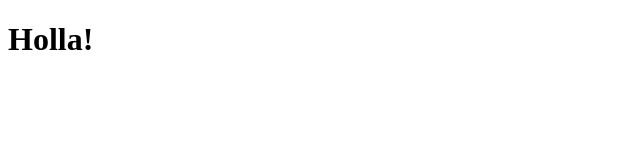
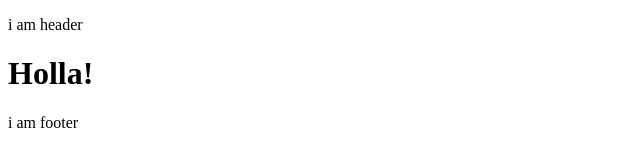
Before and after one commit to AlanOftefs/AlanOftefs.github.io, a plain HTML site: page index.html in a window 1280 px wide. Shown: the whole page, without its empty margins (0-640 px from the left). Drawn offline with Linux system fonts and the light colour scheme.

Commit message:
Update index.html

```diff
--- a/index.html
+++ b/index.html
@@ -5,8 +5,10 @@
     <meta charset="utf-8" />
     <script src="jquery.js"></script>
     <script>
-        $(".header").load("header.html");
-        $(".footer").load("footer.html");
+        $(document).ready(() => {
+            $(".header").load("header.html");
+            $(".footer").load("footer.html");
+        });
     </script>
 </head>
 <body>
```
